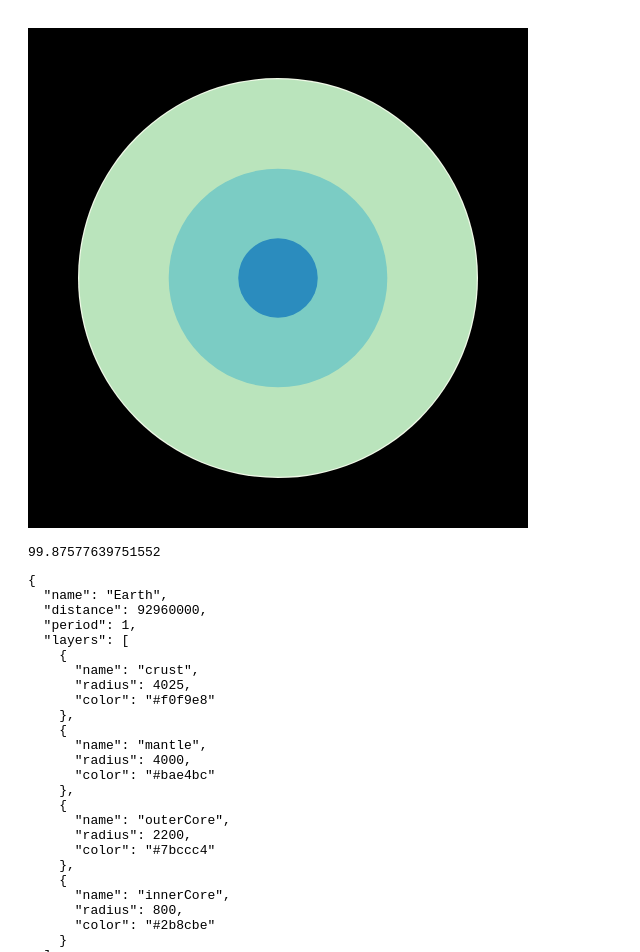
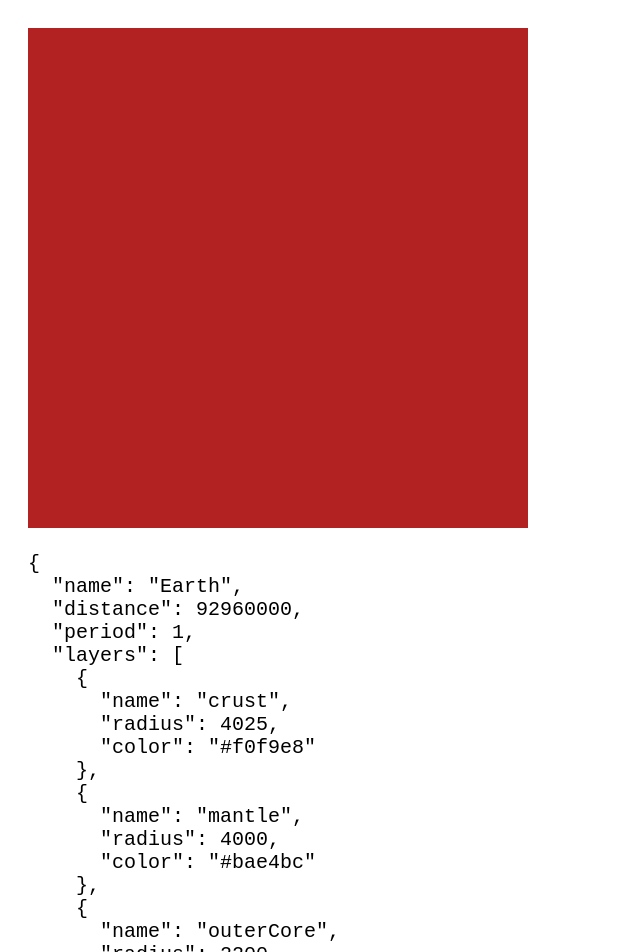
Before and after one commit to davestaab/composable-charts, a Vue app: page / in a window 1280 px wide. Shown: the top 952 px of the page, without its empty margins (0-640 px from the left). Built offline with nearby package versions, Linux system fonts and the light colour scheme.

Commit message:
adding first step of lesson 2

```diff
--- a/src/App.vue
+++ b/src/App.vue
@@ -2,9 +2,8 @@
   <div id="app">
     <!-- step 1: the red planet -->
     <svg-centered>
-      <circle v-for="l in Earth.layers" :key="l.name" :r="scale(l.radius)" :fill="l.color"></circle>
+      <circle :r="Earth.layers[0].radius" fill="firebrick"></circle>
     </svg-centered>
-    <pre>{{scale(2010)}}</pre>
     <pre>{{Earth}}</pre>
   </div>
 </template>
@@ -12,17 +11,12 @@
 <script>
 import SvgCentered from './SvgCentered';
 import { Earth } from './planets.js';
-import { scaleLinear } from 'd3-scale';
-const scale = scaleLinear()
-  .domain([0, 4025])
-  .range([0, 200]);
 
 export default {
   components: { SvgCentered },
   data() {
     return {
-      Earth,
-      scale
+      Earth
     };
   }
 };
@@ -36,4 +30,7 @@ body {
 .space {
   background-color: black;
 }
+pre {
+  font-size: 20px;
+}
 </style>
```
